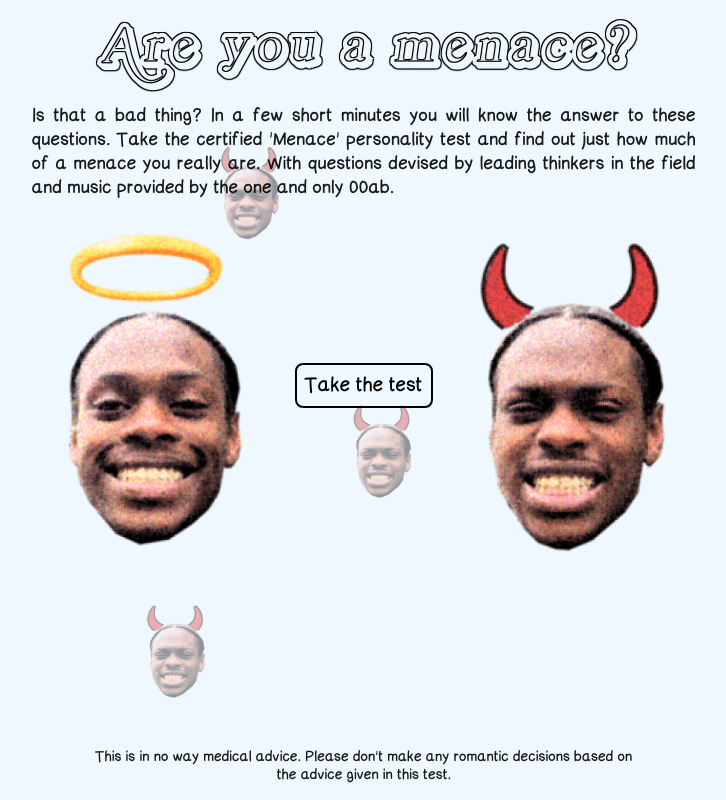
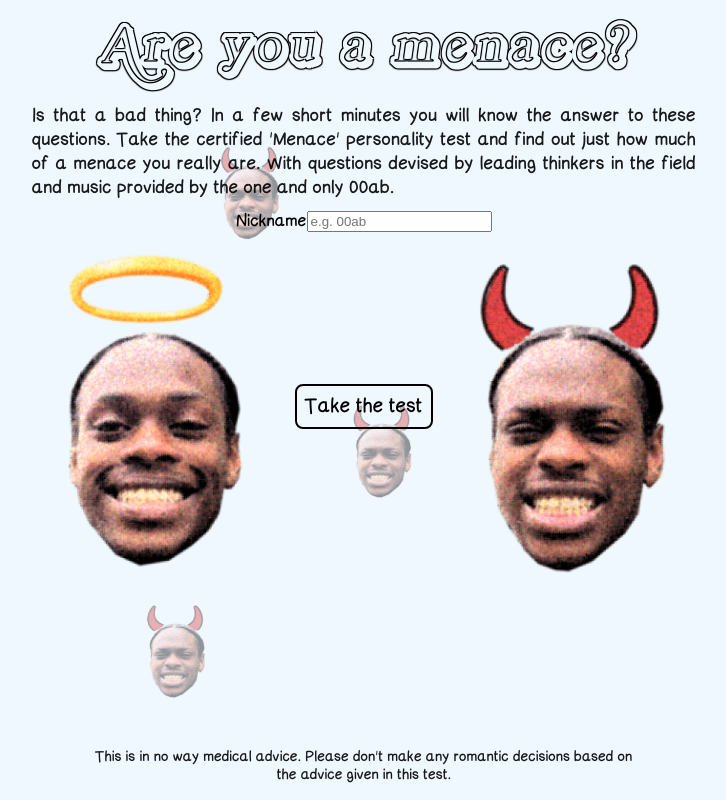
Before and after one commit to CampbellDocherty/menace, a React (Vite) app: page / in a window 1280 px wide. Shown: the whole page, without its empty margins (276-1002 px from the left). Built offline with nearby package versions, Linux system fonts and the light colour scheme.

Commit message:
Add input and mock canvas

```diff
--- a/package.json
+++ b/package.json
@@ -37,6 +37,7 @@
     "prettier": "^3.0.0",
     "typescript": "^5.1.6",
     "vite": "^4.4.7",
-    "vitest": "^0.33.0"
+    "vitest": "^0.33.0",
+    "vitest-canvas-mock": "^0.3.2"
   }
 }
--- a/src/pages/Home/index.tsx
+++ b/src/pages/Home/index.tsx
@@ -15,6 +15,16 @@ export const Home = ({ onProceed }: { onProceed: () => void }) => {
         devised by leading thinkers in the field and music provided by the one
         and only 00ab.
       </IntroText>
+      <label htmlFor="nickname">
+        Nickname
+        <input
+          type="text"
+          name="nickname"
+          id="nickname"
+          placeholder="e.g. 00ab"
+        />
+      </label>
+
       <ImageCollage>
         <MenaceImage src={Angel} alt="Abolaji as an angel" />
         <Button onClick={onProceed}>Take the test</Button>
```
Also changed, not shown: src/setupTests.tsx (+1 -0 lines), 2 other files (tests, documents, lock files or other folders).
